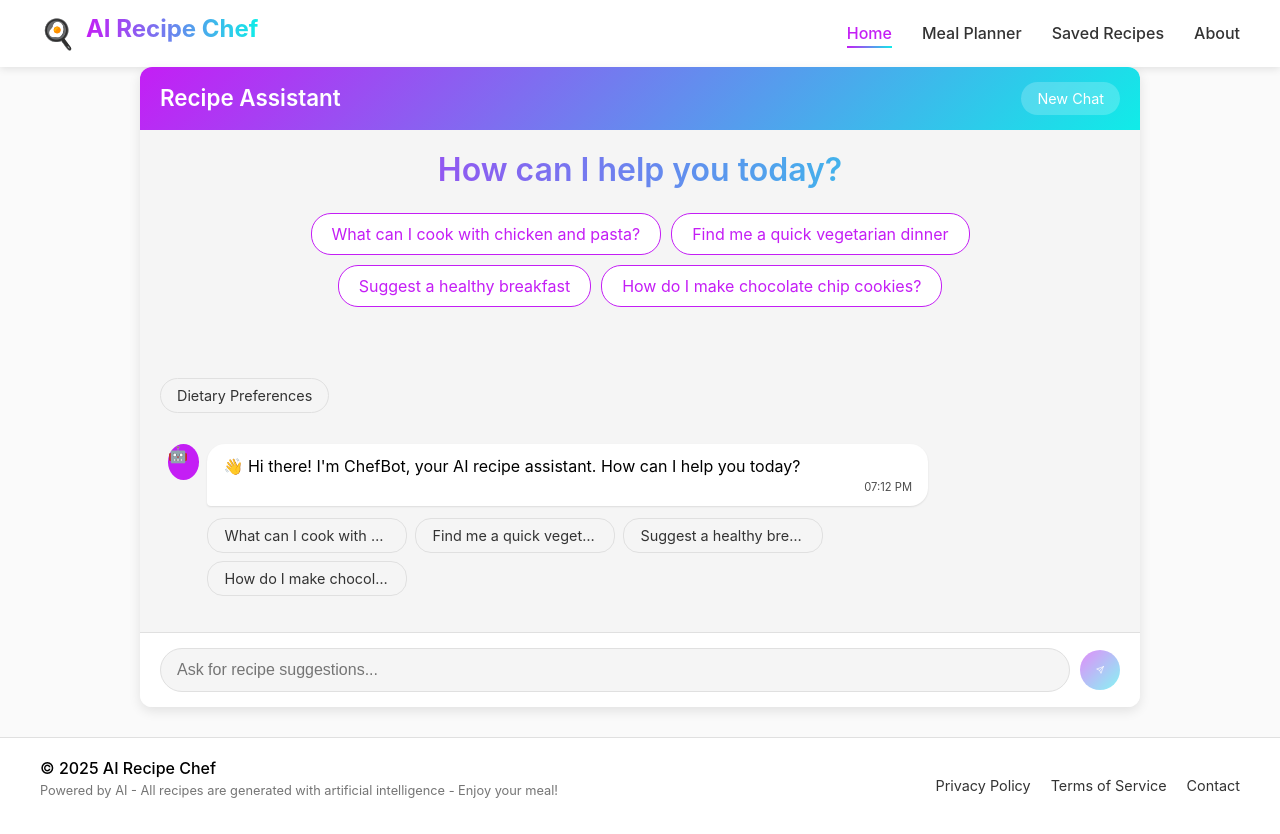
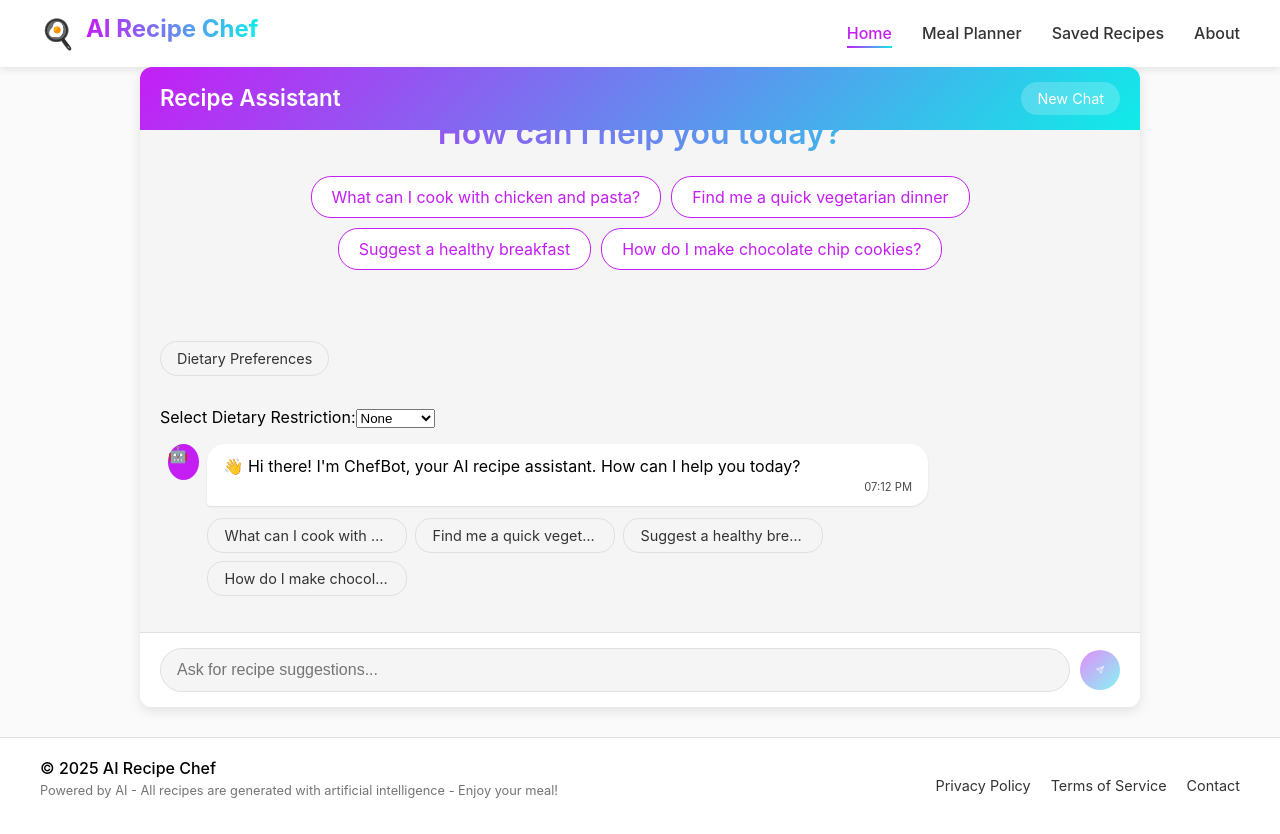
Before and after one commit to KhoiHuynh2212/Recipe-Ai, a React (Create React App) app in the folder frontend-new/: page / in a window 1280 px wide. Built offline with nearby package versions, Linux system fonts and the light colour scheme.

Commit message:
Updated ChatUI

```diff
--- a/frontend-new/src/components/ChatUI/ChatUI.js
+++ b/frontend-new/src/components/ChatUI/ChatUI.js
@@ -1,5 +1,4 @@
-// src/components/ChatUI/ChatUI.js
-import React from 'react';
+import React, { useState } from 'react';
 import './ChatUI.css';
 import MessageList from './MessageList';
 import InputArea from './InputArea';
@@ -11,14 +10,24 @@ import { useChat } from '../../contexts/ChatContext';
 const ChatUI = ({ onShowMealPlanner }) => {
   const { messages, isTyping, sendMessage, clearChat } = useChat();
 
+  // New state for dietary restrictions
+  const [dietRestriction, setDietRestriction] = useState('');
+
+  // Handle the dietary restriction selection
+  const handleDietChange = (event) => {
+    setDietRestriction(event.target.value);
+
+    // Send a bot message based on the selected restriction
+    const message = `The selected meal is: ${event.target.value}`;
+    sendMessage(message, false, true);  // Assuming `sendMessage` sends the message to the bot
+  };
+
   // Handler for messages from the restricted meal settings
   const handleSettingsMessage = (message) => {
     // Send a bot message to acknowledge the settings change
     if (typeof sendMessage === 'function') {
-      // If sendMessage can handle bot messages (ideal case)
-      sendMessage(message, false, true); // Assuming the third parameter indicates a bot message
+      sendMessage(message, false, true);  // Assuming the third parameter indicates a bot message
     } else {
-      // Alternative: you could add a function to your ChatContext to handle this
       console.log('Bot message:', message);
     }
   };
@@ -41,6 +50,22 @@ const ChatUI = ({ onShowMealPlanner }) => {
             />
 
             <RestrictedMealSettings onSendMessage={handleSettingsMessage} />
+
+            {/* Dietary Restriction Dropdown */}
+            <div className="diet-restriction-container">
+              <label htmlFor="diet-restriction">Select Dietary Restriction:</label>
+              <select
+                id="diet-restriction"
+                value={dietRestriction}
+                onChange={handleDietChange}
+                className="diet-restriction-dropdown"
+              >
+                <option value="">None</option>
+                <option value="Breakfast">Breakfast</option>
+                <option value="Lunch">Lunch</option>
+                <option value="Dinner">Dinner</option>
+              </select>
+            </div>
           </>
         )}
 
```
